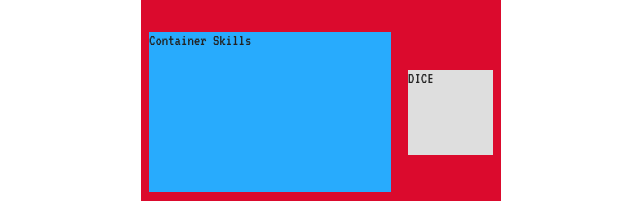
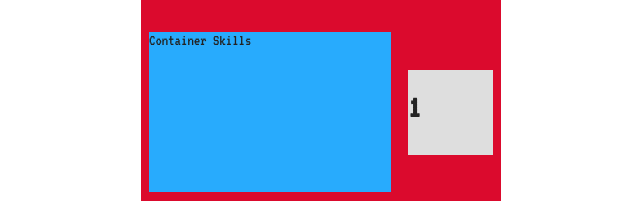
Before and after one commit to ivini95/poke3DET, a React (Vite) app: page /battle in a window 1280 px wide. Shown: the part 519-724 px from the top of the page, without its empty margins (319-959 px from the left). Built offline with nearby package versions, Linux system fonts and the light colour scheme.

Commit message:
create dice function

```diff
--- a/src/components/PokeBattlePage/DiceBattle/index.jsx
+++ b/src/components/PokeBattlePage/DiceBattle/index.jsx
@@ -1,9 +1,21 @@
+import { useState, useContext } from 'react';
+import { ApiContextBattle } from '../../../contexts/ApiContextBattle';
 import './style.css'
 
 function DiceBattle(){
+
+  const [diceValue , setDiceValue] = useContext(ApiContextBattle)
+
+  function generateValue() {
+
+    const randomNumber = Math.floor(Math.random() * 6) + 1;
+    setDiceValue(randomNumber)
+    // battleLog(randomNumber);
+  }
+
   return (
     <div className='diceBattle'>
-      DICE
+      <h1 onClick={generateValue}>{diceValue}</h1>
     </div>
   )
 }
--- /dev/null
+++ b/src/contexts/ApiContextBattle.jsx
@@ -0,0 +1,16 @@
+import { useState, createContext } from "react";
+
+
+export const ApiContextBattle = createContext()
+
+export function ApiProviderBattle(props){
+
+  const [diceValue , setDiceValue] = useState(1)
+
+ return (
+  <ApiContextBattle.Provider value={[diceValue , setDiceValue]}>
+    {props.children}
+  </ApiContextBattle.Provider>
+ )
+
+}
--- a/src/pages/BattlePage/index.jsx
+++ b/src/pages/BattlePage/index.jsx
@@ -3,10 +3,12 @@ import CharDetails from '../../components/PokeBattlePage/CharDetails'
 import DiceBattle from '../../components/PokeBattlePage/DiceBattle'
 import ImgCharBattle from '../../components/PokeBattlePage/ImgCharBattle'
 import SkillContainer from '../../components/PokeBattlePage/SkillsContainer'
+import { ApiProviderBattle } from '../../contexts/ApiContextBattle'
 import './style.css'
 
 function BattlePage() {
   return (
+    <ApiProviderBattle>
       <div className="battleContainer">
         <div className='topContainer'>
           <BattleLog></BattleLog>
@@ -19,6 +21,7 @@ function BattlePage() {
           <DiceBattle></DiceBattle>
         </div>
       </div>
+    </ApiProviderBattle>
   )
 }
 
```
Also changed, not shown: 2 other files (tests, documents, lock files or other folders). Lines whose indentation alone changed are shown as unchanged.
